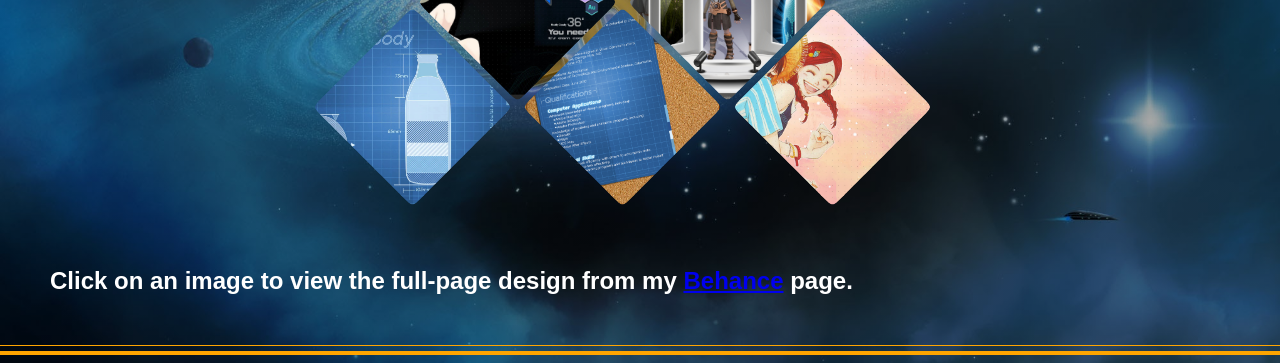
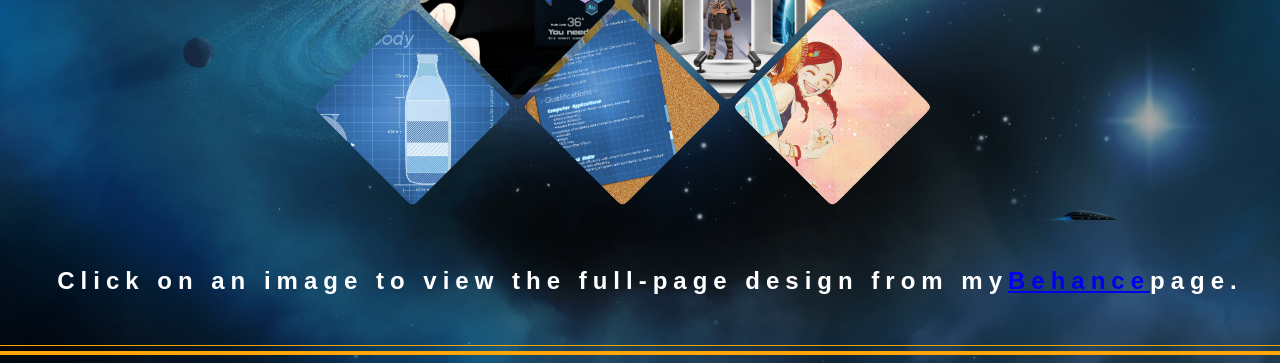
Before and after one commit to AzureAcademia715/HTML-web-portfolio, a plain HTML site: page designs.html in a window 1280 px wide. Shown: the part 318-681 px from the top of the page. Drawn offline with nearby package versions, Linux system fonts and the light colour scheme.

Commit message:
ver. 1.2
tabs updated

```diff
--- a/designs.html
+++ b/designs.html
@@ -50,7 +50,7 @@
 
         </div>
 
-        <p>Click on an image to view the full-page design from my <a href="https://www.behance.net/AzurEdge19" target="_blank">Behance</a> page.</p>
+        <p id="behance">Click on an image to view the full-page design from my <a target="_blank" rel="noreferrer noopener" href="https://www.behance.net/AzurEdge19">Behance</a> page.</p>
 
     <hr>
         <footer class="main-foot">
--- a/style.css
+++ b/style.css
@@ -280,6 +280,12 @@ html {
     position: relative;
 }
 
+#behance {
+    letter-spacing: 6px;
+    display: flex;
+    justify-content: center;
+}
+
 .introduction p {
     max-width: 100%;
     height: auto;
```
